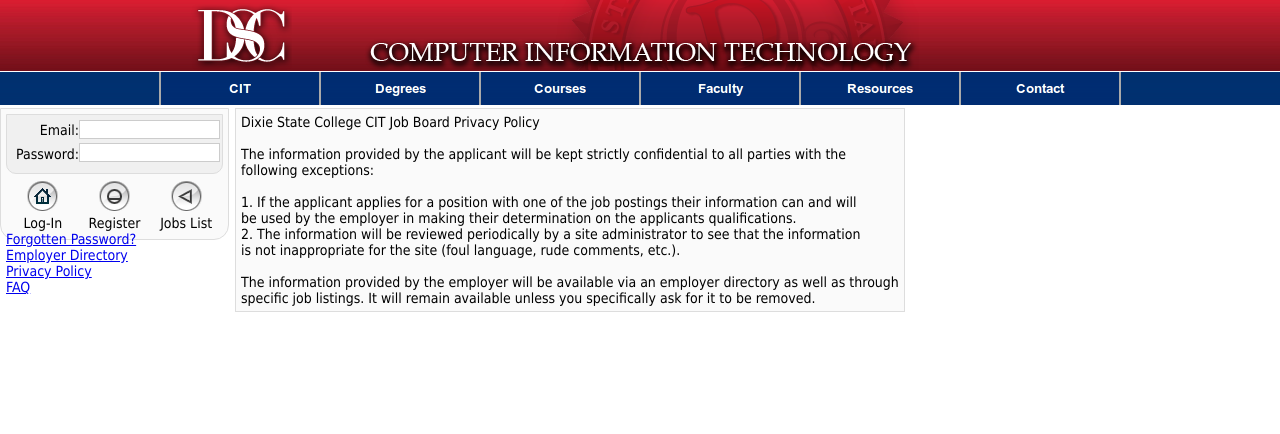
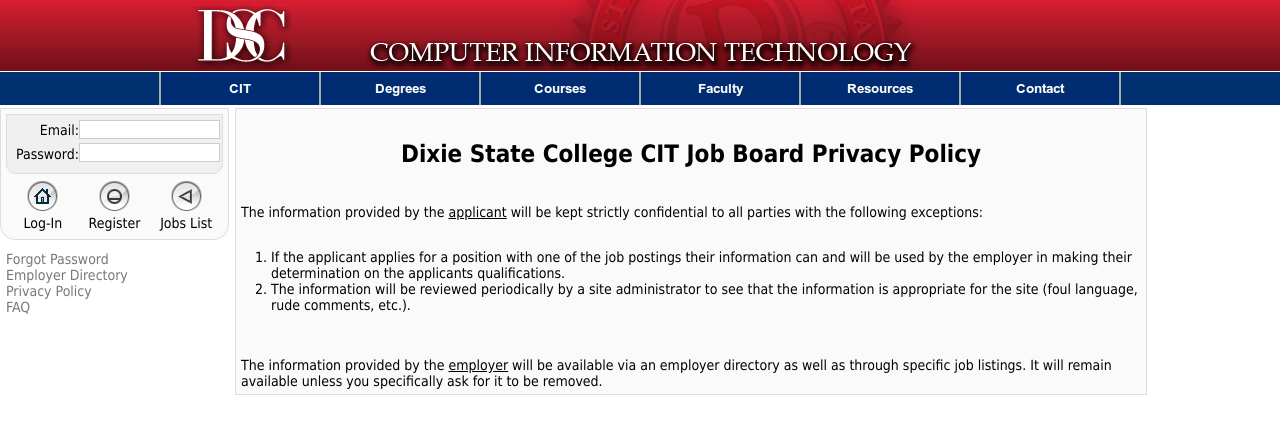
Before and after one commit to cs2450/citjobsite, a PHP site: page /privacy.php in a window 1280 px wide. Shown: the top 434 px of the page. Run offline with PHP 8.4, Linux system fonts and the light colour scheme; a stand-in replaces the project's code that opens the database connection; some libraries are stand-ins or nearby versions.

Commit message:
Styled the new site map and three of its children pages: - Privacy Policy - Password Reset - Frequently Asked Questions. We still need some in here!

```diff
--- a/css/header.css
+++ b/css/header.css
@@ -49,7 +49,7 @@ h3 {
 	background: #fafafa;
 }
 .deleted {
-opacity: .5;
+	opacity: 0.5;
 }
 .deleted div {
 	text-decoration: line-through;
@@ -196,6 +196,15 @@ font-size: 14px;
 	-moz-border-radius: 0 0 15px 15px;
 	-webkit-border-radius: 0 0 15px 15px;
 }
+.sitemap {
+	clear: both;
+	text-align: left;
+	padding-top: 20px;
+}
+.sitemap a {
+	color: #777;
+	text-decoration: none;
+}
 #mainBody {
 	left: 235px;
 	padding: 5px;
@@ -226,7 +235,6 @@ a.prev.arrow:hover {
 a.next.arrow:hover {
 	background: url('../images/dir-arrows.png') -60px -40px;
 }
-#
 .jobDetail,
 .profilePage {
 	width: 100%;
@@ -533,3 +541,17 @@ a.next.arrow:hover {
 #resume_table b {
 	font-size: 17px;
 }
+.privacyPolicy {
+	text-align: left;
+}
+.privacyPolicy h1 {
+	padding: 10px 0 20px 0;
+	text-align: center;
+}
+.privacyPolicy ol {
+	padding: 15px 0 30px 0;
+}
+.privacyPolicy li {
+	margin-left: 30px;
+	list-style: decimal;
+}
--- a/faq.php
+++ b/faq.php
@@ -1,7 +1,9 @@
 <?php
 include("inc/header.php");
+?>
 
-echo "FAQ";
+<h1>FAQ</h1>
 
+<?php
 include("inc/footer.php");
 ?>
--- a/forgotten_password.php
+++ b/forgotten_password.php
@@ -12,8 +12,8 @@ elseif(isset($_GET['error'])) {
 }
 ?>
 <div>
-	If you have forgotten your password, you may use this form to recover your account.
-	<br/><br/>
+	<h1>If you have forgotten your password, you may use this form to recover your account.</h1>
+	<br/>An email will be sent to you with a new password. It is strongly recomended that you log in and reset it as soon as possible.<br/><br/><br/>
 	<form name="reset_pass" method="post" action="php/reset_pass_script.php">
 		<label for="email">Account Email Address: </label>
 		<input type="text" name="email" />
--- a/inc/sitemap.php
+++ b/inc/sitemap.php
@@ -1,10 +1,12 @@
+<div class="sitemap">
 <?php
 if(isset($_SESSION['email'])) {
 	echo '<div><a href="change_password.php">Change Password</a></div>';
 } else {
-	echo '<div><a href="forgotten_password.php">Forgotten Password?</a></div>';
+	echo '<div><a href="forgotten_password.php">Forgot Password</a></div>';
 }
 ?>
-<div><a href="directory.php">Employer Directory</a></div>
-<div><a href="privacy.php">Privacy Policy</a></div>
-<div><a href="faq.php">FAQ</a></div>
+	<div><a href="directory.php">Employer Directory</a></div>
+	<div><a href="privacy.php">Privacy Policy</a></div>
+	<div><a href="faq.php">FAQ</a></div>
+</div>
--- a/privacy.php
+++ b/privacy.php
@@ -2,18 +2,13 @@
 include("inc/header.php");
 ?>
 <div class="privacyPolicy">
-	Dixie State College CIT Job Board Privacy Policy<br/>
-<br/>
-	The information provided by the applicant will be kept strictly confidential to all parties with the<br/>
-	following exceptions:<br/>
-<br/>
-		1. If the applicant applies for a position with one of the job postings their information can and will<br/>
-			be used by the employer in making their determination on the applicants qualifications.<br/>
-		2. The information will be reviewed periodically by a site administrator to see that the information<br/>
-			is not inappropriate for the site (foul language, rude comments, etc.).<br/>
-<br/>
-	The information provided by the employer will be available via an employer directory as well as through<br/>
-	specific job listings. It will remain available unless you specifically ask for it to be removed.<br/>
+	<h1>Dixie State College CIT Job Board Privacy Policy</h1>
+	<div>The information provided by the <u>applicant</u> will be kept strictly confidential to all parties with the following exceptions:</div>
+	<ol>
+		<li>If the applicant applies for a position with one of the job postings their information can and will be used by the employer in making their determination on the applicants qualifications.</li>
+		<li>The information will be reviewed periodically by a site administrator to see that the information is appropriate for the site (foul language, rude comments, etc.).</li>
+	</ol>
+	<div>The information provided by the <u>employer</u> will be available via an employer directory as well as through specific job listings. It will remain available unless you specifically ask for it to be removed.</div>
 </div>
 <?php
 include("inc/footer.php");
```
Lines whose indentation alone changed are shown as unchanged.
